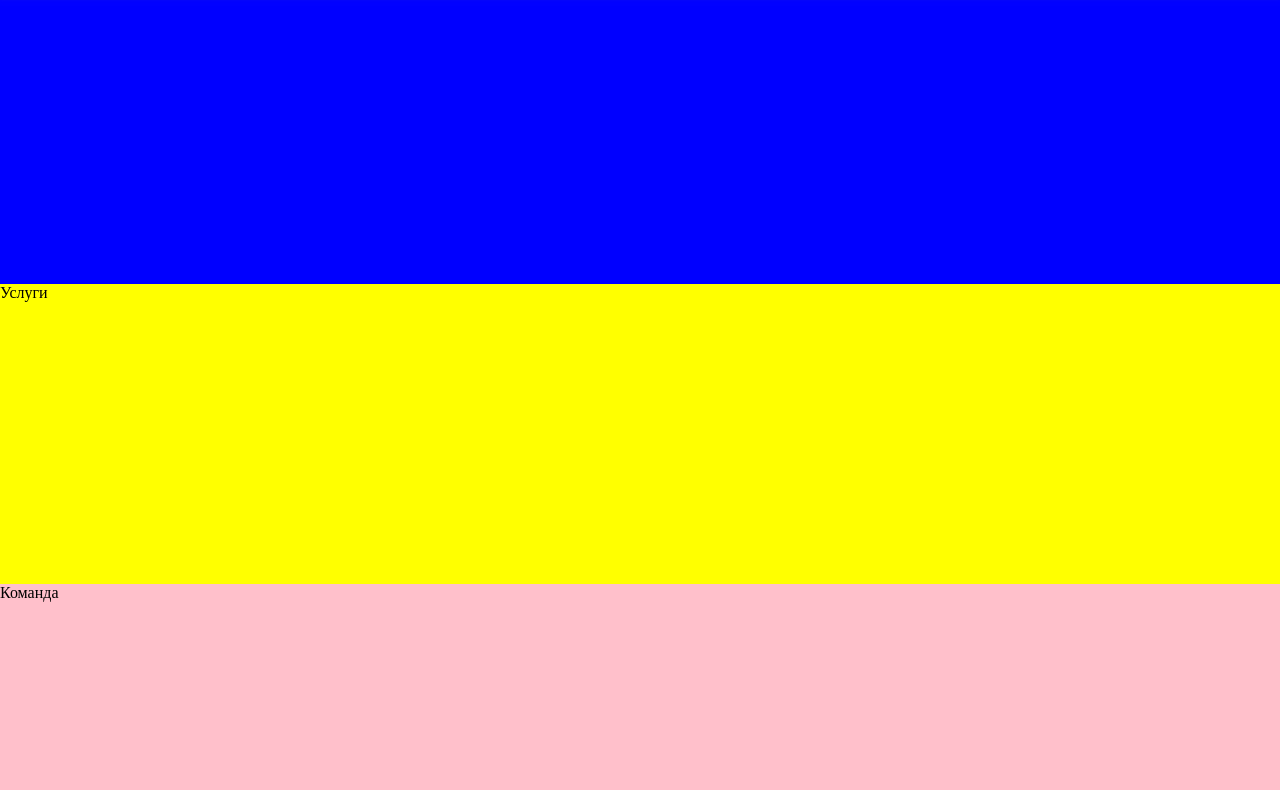
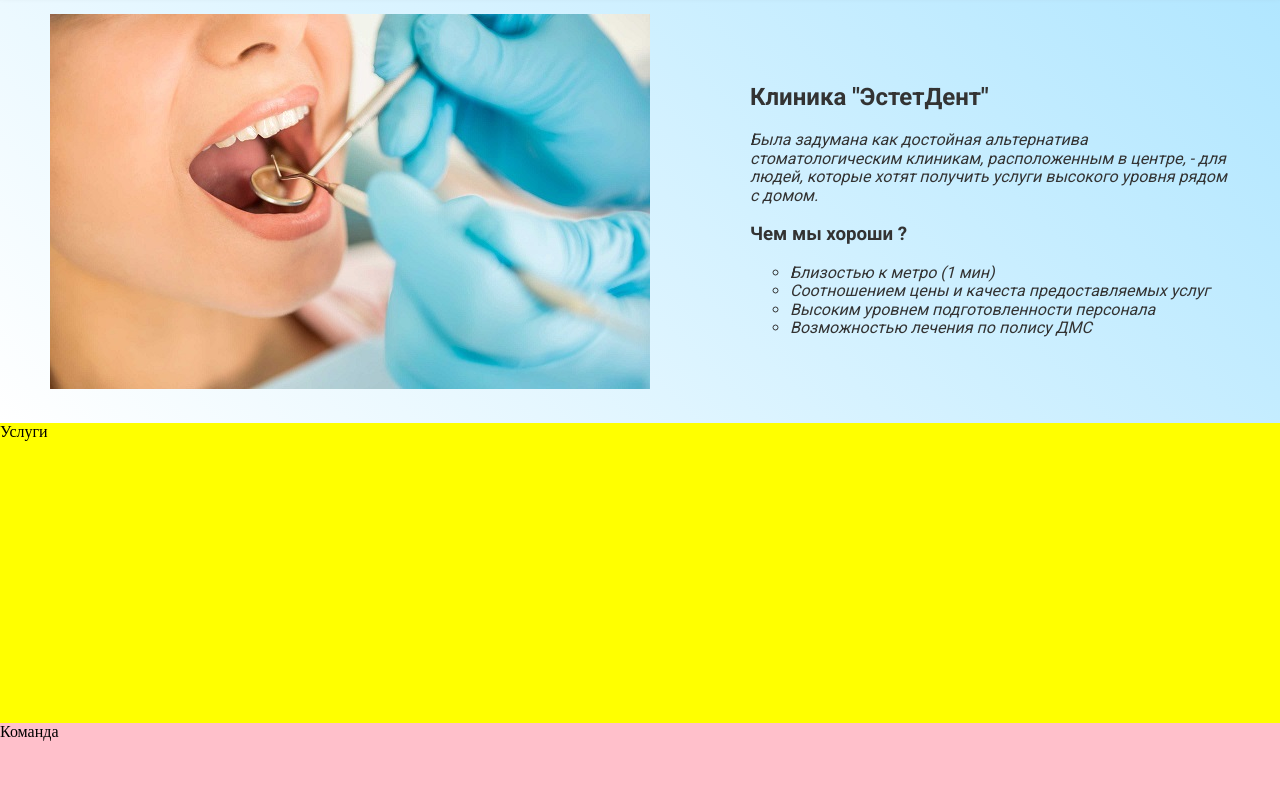
Before and after one commit to Kesishere/estet-dent, a website: page index.html in a window 1280 px wide. Shown: the part 96-886 px from the top of the page. Drawn offline with Linux system fonts and the light colour scheme.

Commit message:
main_info v.1

```diff
--- a/index.html
+++ b/index.html
@@ -27,7 +27,27 @@
 			</div>
 		</header>
 		<main class="content">
-			<section class="gallery">2</section>
+			<section class="main_info">
+				<div class="main_info__img">
+					<img src="./img/main_info_img.jpg" alt="">
+				</div>
+				<div class="main_info__about">
+					<h2>Клиника "ЭстетДент"</h2>
+					<span>
+						Была задумана как достойная альтернатива стоматологическим
+						клиникам, расположенным в центре, - для людей, которые хотят
+						получить услуги высокого уровня рядом с домом.
+					</span>
+
+					<h3>Чем мы хороши ?</h3>
+					<ul>
+						<li>Близостью к метро (1 мин)</li>
+						<li>Соотношением цены и качеста предоставляемых услуг</li>
+						<li>Высоким уровнем подготовленности персонала</li>
+						<li>Возможностью лечения по полису ДМС</li>
+					</ul>
+				</div>
+			</section>
 			<section id="services" class="services">Услуги</section>
 			<section id="team" class="team">Команда</section>
 			<section id="docs" class="docs">Документы</section>
--- a/styles.css
+++ b/styles.css
@@ -59,9 +59,34 @@ a:hover {
 	margin-top: 30px;
 }
 
-.gallery {
-	background: blue;
+.main_info {
+	background: linear-gradient(45deg, #FFFFFF, rgb(176, 230, 255));
+	display: flex;
+	flex-direction: row;
+
 }
+
+.main_info__img {
+	margin: 30px 50px 30px 50px;
+}
+
+.main_info__about{
+	padding: 80px 50px 30px 50px;
+	font-family: "Roboto";
+	color: #333333;
+}
+
+.main_info__about span{
+	font-style: italic;
+}
+
+.main_info__about li{
+	font-style: italic;
+	list-style-type: circle;
+
+
+}
+
 
 .services {
 	background: yellow;
```
Also changed, not shown: img/main_info_img.jpg (added).
